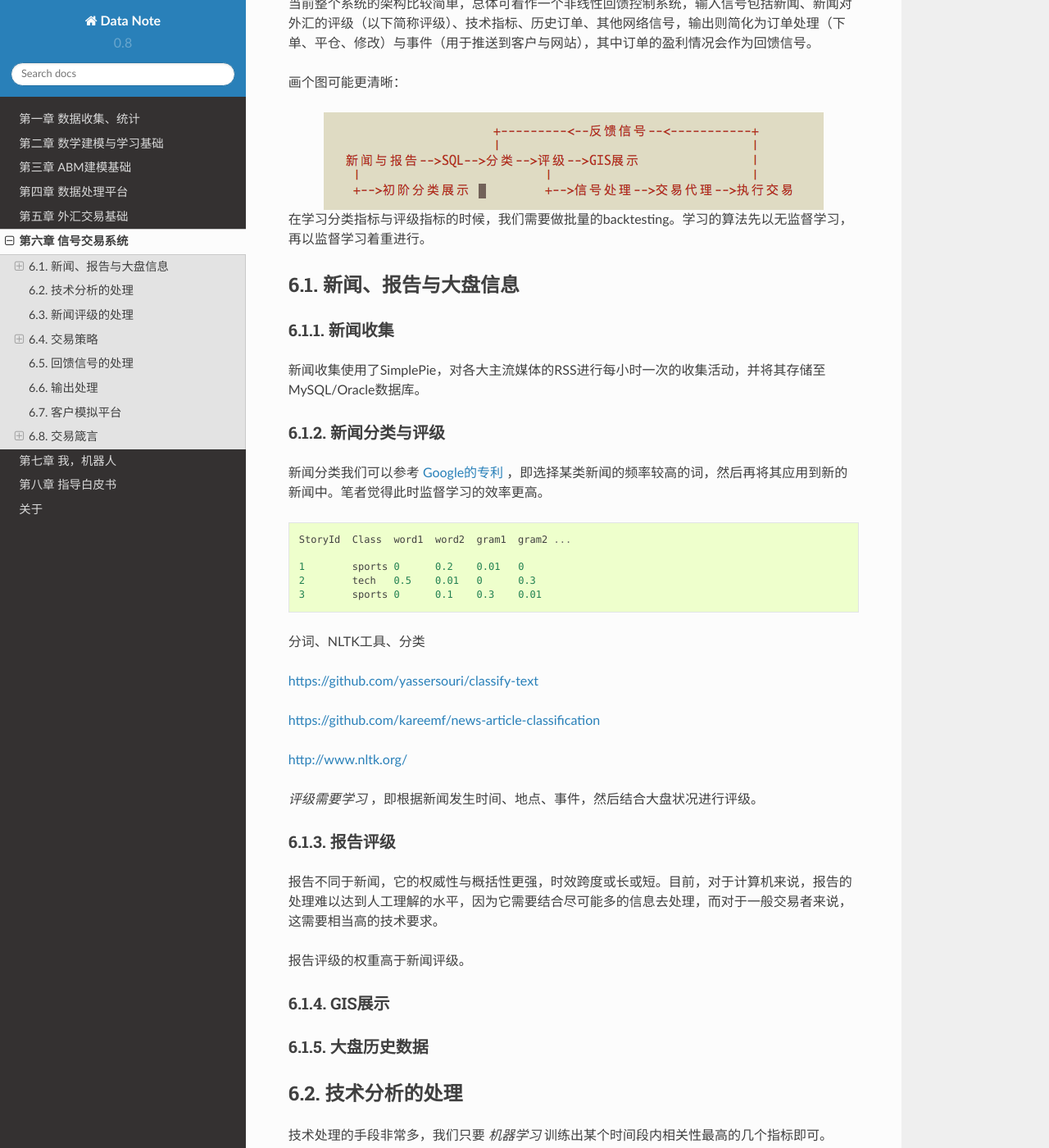
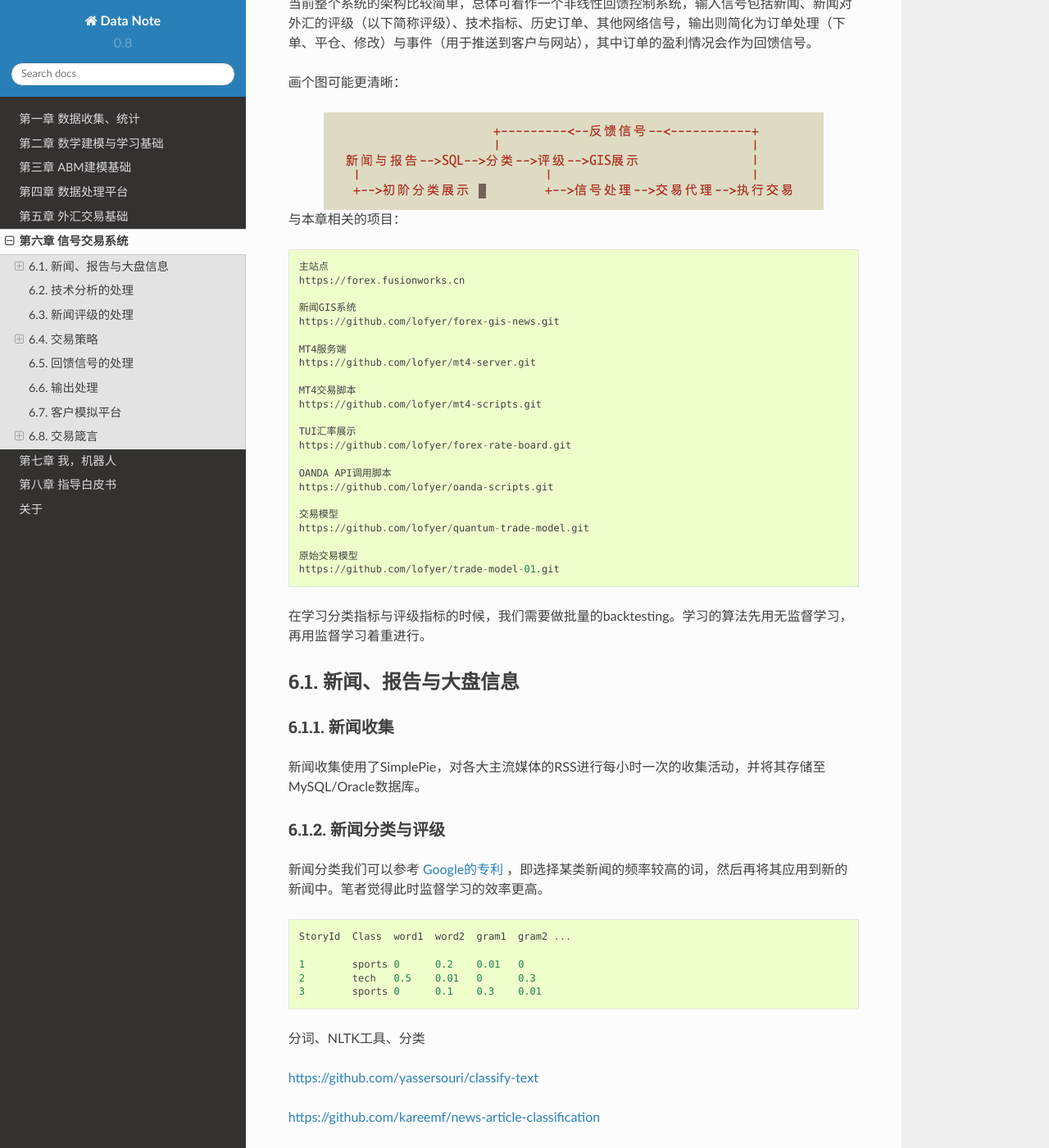
Before and after one commit to lofyer/DataNote, a Sphinx documentation site: the page built from source/posts/ch06.rst, in a window 1280 px wide and 1400 px high, scrolled down 271 px. Shown: the whole window at 82% size. Built offline with Sphinx 7.4.7 and the Read the Docs theme 2.0.0, drawn with Linux system fonts in a browser that asks for light colours; some of the changed text lies outside the part shown.

Commit message:
ch06: 添加相关项目

```diff
--- a/source/posts/ch02.rst
+++ b/source/posts/ch02.rst
@@ -585,7 +585,7 @@ Microsoft Excel 2013 PowerView使用示例
 
 `NLTK <http://www.nltk.org/>`_
 
-pybrain
+`pybrain <http://pybrain.org>`_
 
 numpy
 
--- a/source/posts/ch06.rst
+++ b/source/posts/ch06.rst
@@ -11,8 +11,35 @@
 .. image:: ../images/arch.png
     :align: center
 
-在学习分类指标与评级指标的时候，我们需要做批量的backtesting。学习的算法先以无监督学习，再以监督学习着重进行。
+与本章相关的项目：
 
+.. code::
+
+    主站点
+    https://forex.fusionworks.cn
+
+    新闻GIS系统
+    https://github.com/lofyer/forex-gis-news.git
+
+    MT4服务端
+    https://github.com/lofyer/mt4-server.git
+
+    MT4交易脚本
+    https://github.com/lofyer/mt4-scripts.git
+
+    TUI汇率展示
+    https://github.com/lofyer/forex-rate-board.git
+
+    OANDA API调用脚本
+    https://github.com/lofyer/oanda-scripts.git
+
+    交易模型
+    https://github.com/lofyer/quantum-trade-model.git
+
+    原始交易模型
+    https://github.com/lofyer/trade-model-01.git
+
+在学习分类指标与评级指标的时候，我们需要做批量的backtesting。学习的算法先用无监督学习，再用监督学习着重进行。
 
 -----------------------------
 6.1. 新闻、报告与大盘信息
@@ -44,6 +71,8 @@ https://github.com/yassersouri/classify-text
 https://github.com/kareemf/news-article-classification
 
 http://www.nltk.org/
+
+可直接食用python-geograpy进行新闻地点筛选，以及pycountry查询地点信息。
 
 *评级需要学习* ，即根据新闻发生时间、地点、事件，然后结合大盘状况进行评级。
 
```
